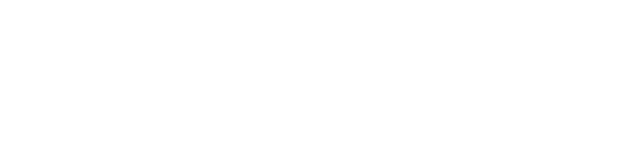
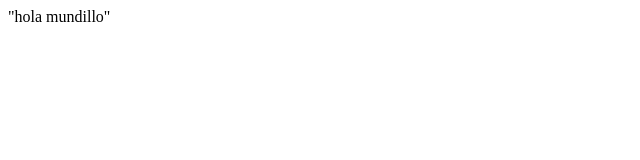
Before and after one commit to gastonhidalgocampos/primeraclaseGitHub, a plain HTML site: page index.html in a window 1280 px wide. Shown: the whole page, without its empty margins (0-640 px from the left). Drawn offline with Linux system fonts and the light colour scheme.

Commit message:
hola mundo

```diff
--- a/index.html
+++ b/index.html
@@ -7,6 +7,7 @@
     <title>Document</title>
 </head>
 <body>
+    "hola mundillo"
 
 </body>
 </html>
```
